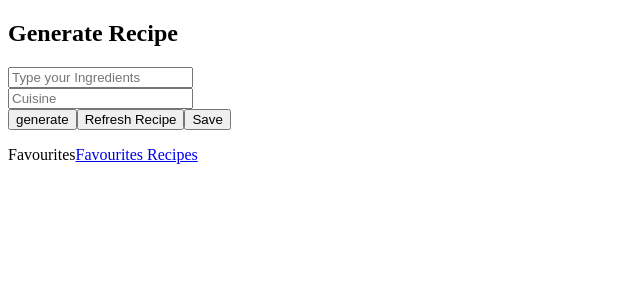
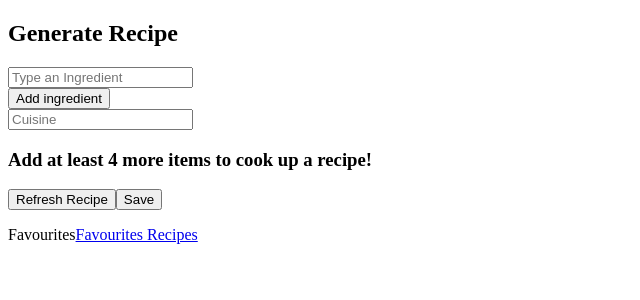
Before and after one commit to sujalahuja01/FlavorFlux-frontend, a React (Vite) app: page /generate in a window 1280 px wide. Shown: the top 300 px of the page, without its empty margins (0-640 px from the left). Built offline with nearby package versions, Linux system fonts and the light colour scheme.

Commit message:
Added conditional rendering for recipe button and ingredients counter

```diff
--- /dev/null
+++ b/src/components/IngredientsCount.jsx
@@ -0,0 +1,18 @@
+import React from "react";
+
+const IngredientsCount = ({ ingredients }) => {
+  const remaining = 4 - ingredients.length;
+
+  if (remaining <= 0) return null;
+
+  return (
+    <div>
+      <h3>
+        Add at least {remaining} more {remaining < 2 ? "item" : "items"} to cook
+        up a recipe!
+      </h3>
+    </div>
+  );
+};
+
+export default IngredientsCount;
--- /dev/null
+++ b/src/components/IngredientsList.jsx
@@ -0,0 +1,27 @@
+import React from "react";
+
+const IngredientsList = ({ ingredients, generate, loader }) => {
+  return (
+    <section>
+      <h2>Ingredients on hand: </h2>
+      <ul>
+        {ingredients.map((ing, idx) => (
+          <li key={idx}>{ing}</li>
+        ))}
+      </ul>
+      {ingredients.length > 3 && (
+        <div>
+          <div>
+            <h3>ready for a recipe?</h3>
+            <p>Generate a recipe from your ingredients.</p>
+          </div>
+          <button type={generate} disabled={loader}>
+            {loader ? "Getting..." : "Get recipe"}
+          </button>
+        </div>
+      )}
+    </section>
+  );
+};
+
+export default IngredientsList;
--- a/src/pages/recipe/Generate.jsx
+++ b/src/pages/recipe/Generate.jsx
@@ -1,15 +1,17 @@
+import IngredientsCount from "@/components/IngredientsCount";
+import IngredientsList from "@/components/IngredientsList";
 import useAuthFormState from "@/hooks/useAuthFormState";
 import AuthInputLayout from "@/layout/AuthInputLayout";
 import RecipeInputlayout from "@/layout/RecipeInputlayout";
 import { baseURL } from "@/utils/api";
 import { authRequest } from "@/utils/authRequest";
-import React from "react";
+import React, { useState } from "react";
 import { Link } from "react-router-dom";
 
 const Generate = () => {
   const { form, status, runFlow } = useAuthFormState(
     {
-      ingredients: "",
+      ingredients: [],
       cuisine: "",
     },
     { clearMessageOnChange: false }
@@ -17,12 +19,26 @@ const Generate = () => {
 
   const { values, errors, setErrors, handleChange } = form;
   const { message, setMessage, loading, setLoading } = status;
+  const [ingredientInput, setIngredientInput] = useState("");
+
+  const addIngredient = (e) => {
+    e.preventDefault();
+    if (!ingredientInput.trim()) return;
+
+    form.setValues({
+      ...values,
+      ingredients: [...values.ingredients, ingredientInput.trim()],
+    });
+
+    setIngredientInput("");
+    if (errors.ingredients) setErrors({ ...errors, ingredients: "" });
+  };
 
   const handleRecipeGeneration = async (e) => {
     e.preventDefault();
 
-    if (!values.ingredients) {
-      setErrors({ ingredients: "Type the ingredients " });
+    if (!values.ingredients.length) {
+      setErrors({ ingredients: "Type at least one ingredient" });
       return;
     }
 
@@ -30,11 +46,9 @@ const Generate = () => {
       requestFn: () =>
         authRequest(`${baseURL}/recipes/generate`, "POST", {
           ...values,
-          ingredients: values.ingredients
-            .split(",")
-            .map((i) => i.trim())
-            .filter(Boolean),
+          ingredients: values.ingredients,
         }),
+      resetValues: { ingredients: [], cuisine: "" },
       // redirectTo:""
     });
   };
@@ -83,11 +97,13 @@ const Generate = () => {
       <AuthInputLayout
         type="text"
         name="ingredients"
-        placeholder="Type your Ingredients"
-        value={values.ingredients || ""}
-        onChange={handleChange}
+        placeholder="Type an Ingredient"
+        value={ingredientInput}
+        onChange={(e) => setIngredientInput(e.target.value)}
         error={errors.ingredients}
       />
+      <button onClick={addIngredient}> Add ingredient</button>
+
       <AuthInputLayout
         type="text"
         name="cuisine"
@@ -96,9 +112,19 @@ const Generate = () => {
         onChange={handleChange}
         error={errors.cuisine}
       />
-      <button type="submit" disabled={loading}>
+
+      {!message && <IngredientsCount ingredients={values.ingredients} />}
+      {values.ingredients.length > 0 && (
+        <IngredientsList
+          ingredients={values.ingredients}
+          generate="submit"
+          loader={loading}
+        />
+      )}
+
+      {/* <button type="submit" disabled={loading}>
         {loading ? "Generating" : "generate"}
-      </button>
+      </button> */}
 
       <button onClick={refreshRecipe} disabled={loading}>
         {loading ? "Refreshing..." : "Refresh Recipe"}
--- a/src/utils/handleResponseFlow.js
+++ b/src/utils/handleResponseFlow.js
@@ -6,7 +6,7 @@ export async function handleResponseFlow({
   resetValues = {},
   navigate,
   redirectTo,
-  delay = 2000,
+  delay = 1500,
   setLoading,
 }) {
   try {
@@ -16,7 +16,6 @@ export async function handleResponseFlow({
     if (result.success) {
       setMessage(result.data.message);
       setValues(resetValues);
-      console.log(result.data.message);
       setErrors({});
       if (navigate && redirectTo) {
         setTimeout(() => navigate(redirectTo), delay);
```
